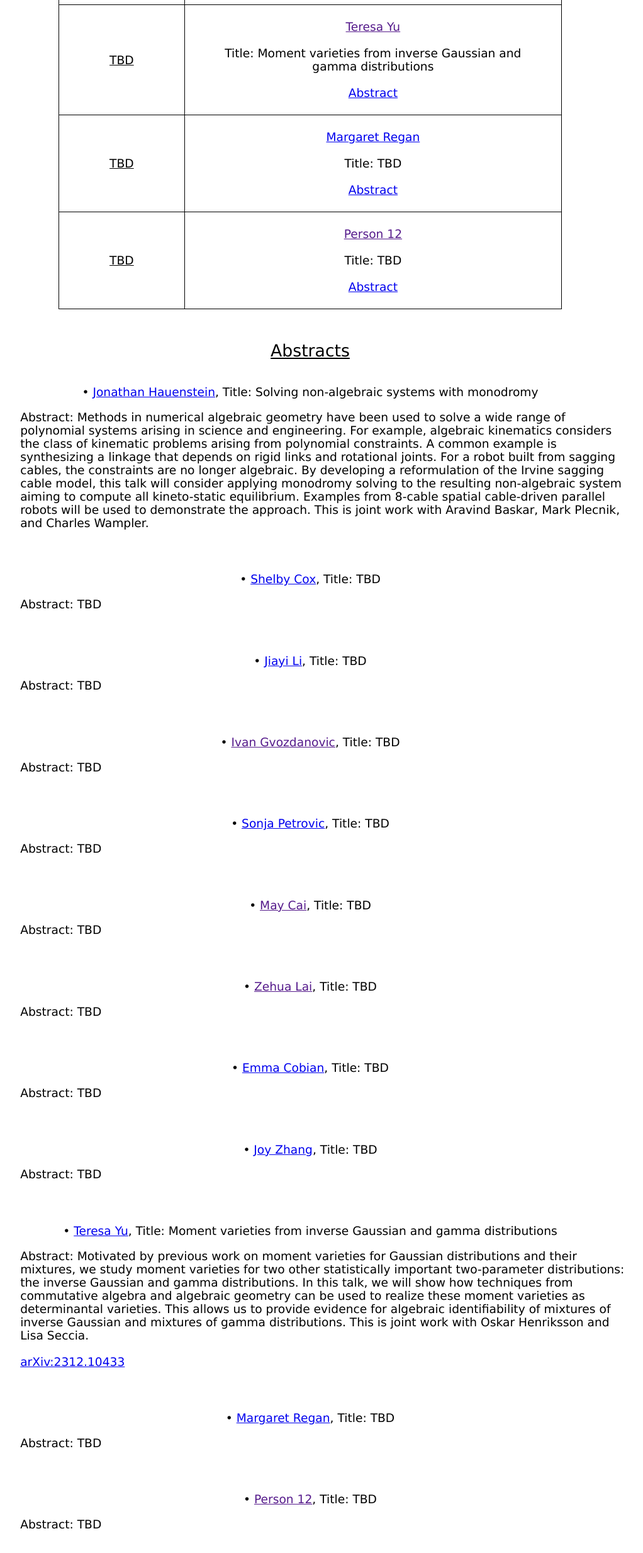
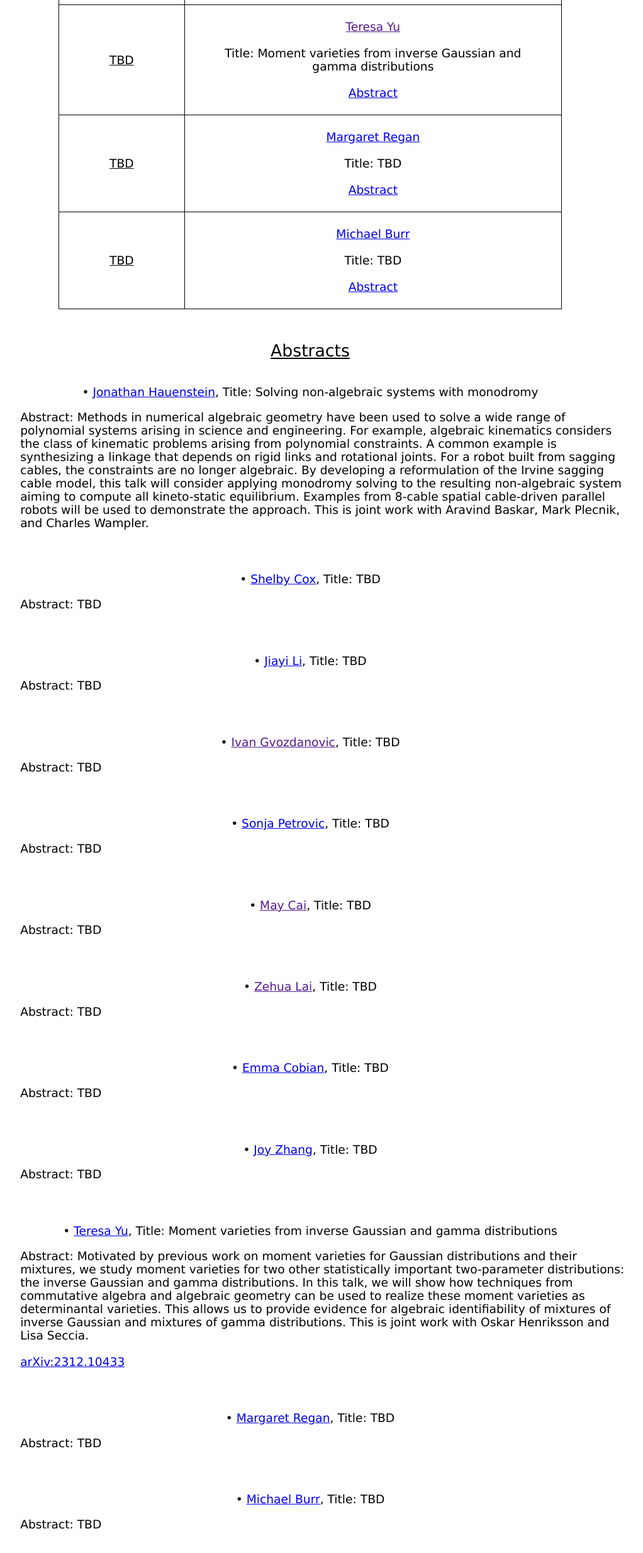
Before and after one commit to tjyahl/tjyahl.github.io, a plain HTML site: page organizing/AMS-Central-2024/index.html in a window 1280 px wide. Shown: the part 2684-5150 px from the top of the page at 63% size, without its empty margins (147-1169 px from the left). Drawn offline with Linux system fonts and the light colour scheme.

Commit message:
added Michael Burr to AMS page

```diff
--- a/organizing/AMS-Central-2024/index.html
+++ b/organizing/AMS-Central-2024/index.html
@@ -313,7 +313,7 @@
 				<u>TBD</u>
 			      </td>
 			      <td class="schedule">
-				<a href="">Person 12</a>
+				<a href="https://cecas.clemson.edu/~burr2/">Michael Burr</a>
 				<br>
 				<br>
 				Title: TBD
@@ -516,7 +516,7 @@
 
 			    <tr class="abstracts">
 			      <td colspan="2" style="padding-top:50px">
-				  &#8226; <a id="person12" href="">Person 12</a>, Title: TBD
+				  &#8226; <a id="person12" href="https://cecas.clemson.edu/~burr2/">Michael Burr</a>, Title: TBD
 			      </td>
 			    </tr>
 			    <tr>
```
